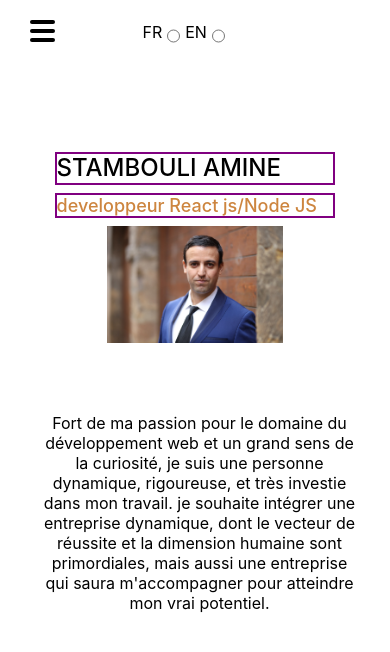
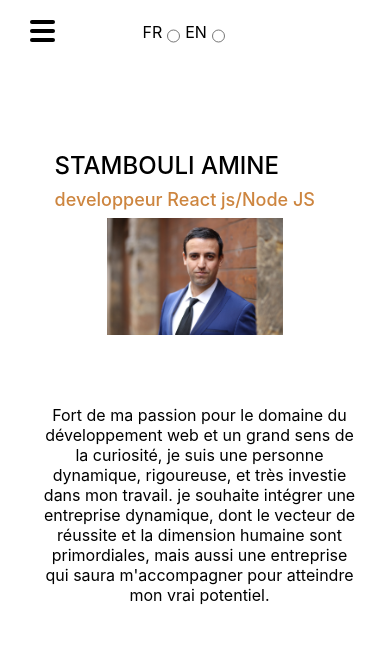
Before and after one commit to STAM0283/curriculum-vitea, a React (Create React App) app: page / in a window 390 px wide. Shown: the top 652 px of the page. Built offline with nearby package versions, Linux system fonts and the light colour scheme; the HTML template or start-up script is replaced by a standard one.

Commit message:
Change media query Screen width-max 414px

```diff
--- a/src/App.css
+++ b/src/App.css
@@ -101,7 +101,6 @@ transform: none;
   text-align: center;
   width: 80%;
   margin-left: 10%;
-  border: 2px solid red;
 }
 .languagesChange label {
   margin-right: 5px;
@@ -611,9 +610,8 @@ a.current button {
     display: none;
   }
   .nameProfile h1{
+    font-size: large;
     text-align: center;
-    font-size: large;
-    border: 2px solid purple;
     width: 80%;
     margin-left: 10%;
   }
@@ -792,7 +790,6 @@ a.current button {
   .nameProfile h1{
     text-align: center;
     font-size: large;
-    border: 2px solid yellow;
     width: 80%;
     margin-left: 10%;
   }
@@ -950,7 +947,6 @@ a.current button {
   .nameProfile h1{
     text-align: center;
     font-size: large;
-    border: 2px solid green;
     width: 80%;
     margin-left: 10%;
 }
@@ -959,6 +955,5 @@ a.current button {
   .nameProfile h1{
     text-align: center;
     width: 100%;
-    border: 2px solid pink;
   }
 }
```
